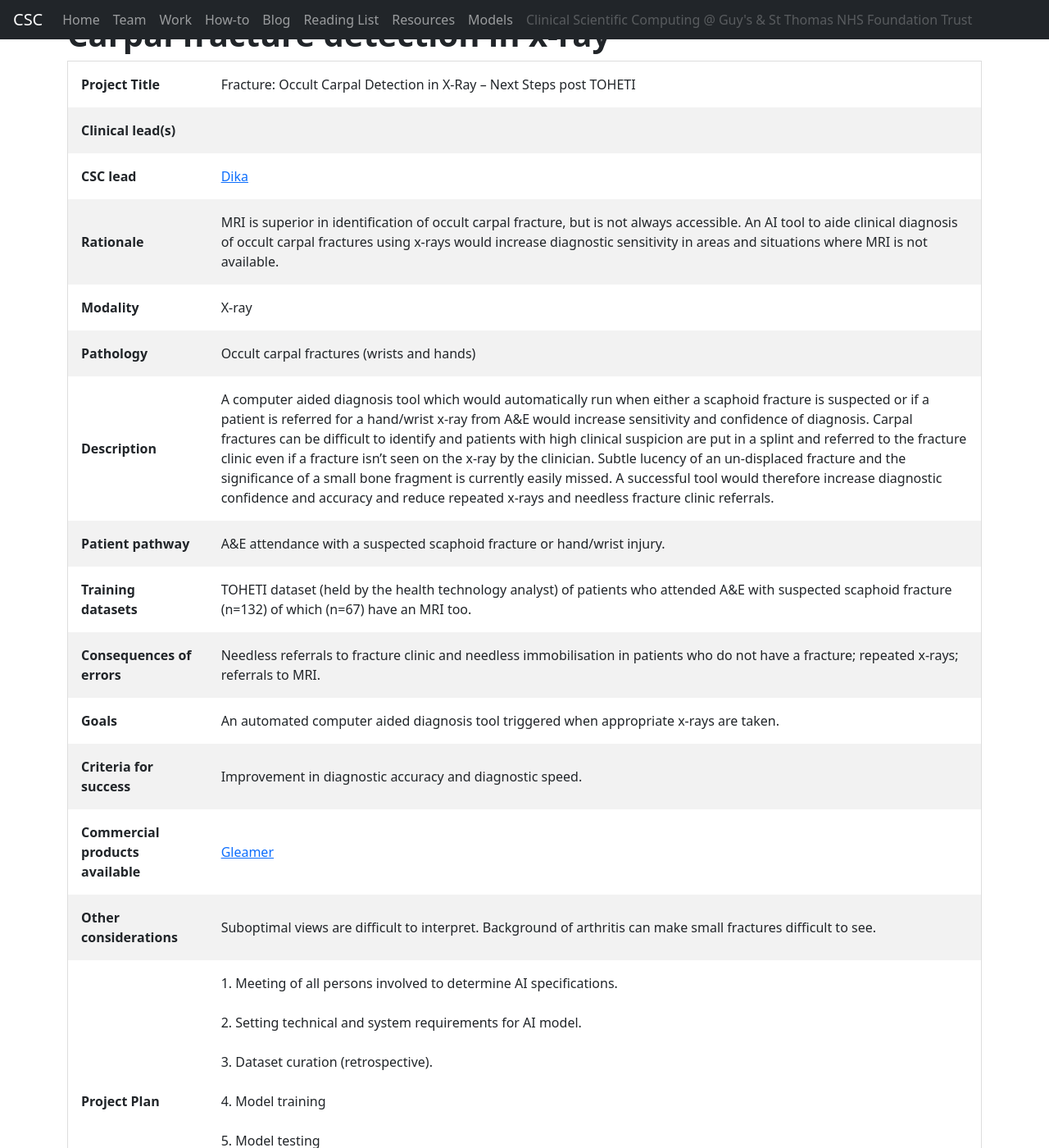
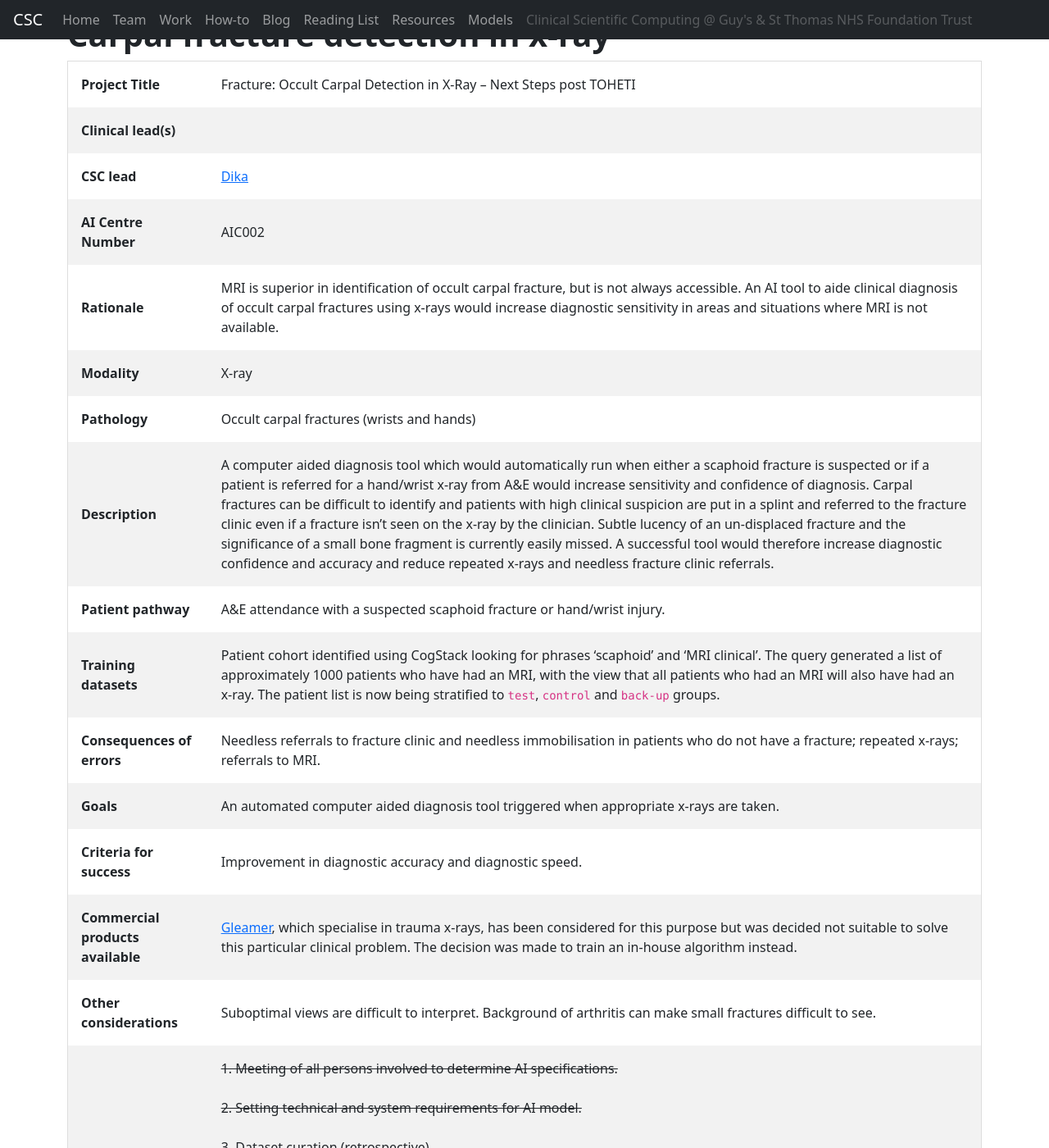
Before and after one commit to GSTT-CSC/gstt-csc-old, a Jekyll site: the page built from projects/AIC002-occult-carpal-detection-xray.md, in a window 1280 px wide and 1400 px high, scrolled down 336 px. Shown: the whole window at 82% size. Built offline with Jekyll 4.4.1, drawn with Linux system fonts in a browser that asks for light colours.

Commit message:
Updates to kanban and osteoporosis and xray fracture projects
I've updated the kanban for AIC002, AIC003, AIC005 and AIC010 to reflect where they currently are in the lifecycle. Details to current project status added to AIC002 and AIC003. References added to both.

```diff
--- a/projects/AIC002-occult-carpal-detection-xray.md
+++ b/projects/AIC002-occult-carpal-detection-xray.md
@@ -9,16 +9,17 @@ description: What we'll do, are doing, have done
 | <b>Project Title</b> | Fracture: Occult Carpal Detection in X-Ray -- Next Steps post TOHETI |
 | <b>Clinical lead(s)</b> |  |
 | <b>CSC lead</b> | [Dika](/team/dika.html) |
+| <b>AI Centre Number</b> | AIC002 |
 | <b>Rationale</b> | MRI is superior in identification of occult carpal fracture, but is not always accessible. An AI tool to aide clinical diagnosis of occult carpal fractures using x-rays would increase diagnostic sensitivity in areas and situations where MRI is not available.  |
 | <b>Modality</b> | X-ray |
 | <b>Pathology</b> | Occult carpal fractures (wrists and hands) |
 | <b>Description</b> | A computer aided diagnosis tool which would automatically run when either a scaphoid fracture is suspected or if a patient is referred for a hand/wrist x-ray from A&E would increase sensitivity and confidence of diagnosis. Carpal fractures can be difficult to identify and patients with high clinical suspicion are put in a splint and referred to the fracture clinic even if a fracture isn’t seen on the x-ray by the clinician. Subtle lucency of an un-displaced fracture and the significance of a small bone fragment is currently easily missed. A successful tool would therefore increase diagnostic confidence and accuracy and reduce repeated x-rays and needless fracture clinic referrals. |
 | <b>Patient pathway</b> | A&E attendance with a suspected scaphoid fracture or hand/wrist injury. |
-| <b>Training datasets</b> | TOHETI dataset (held by the health technology analyst) of patients who attended A&E with suspected scaphoid fracture (n=132) of which (n=67) have an MRI too. |
+| <b>Training datasets</b> | Patient cohort identified using CogStack looking for phrases 'scaphoid' and 'MRI clinical'. The query generated a list of approximately 1000 patients who have had an MRI, with the view that all patients who had an MRI will also have had an x-ray. The patient list is now being stratified to `test`, `control` and `back-up` groups. |
 | <b>Consequences of errors</b> | Needless referrals to fracture clinic and needless immobilisation in patients who do not have a fracture; repeated x-rays; referrals to MRI. |
 | <b>Goals</b> | An automated computer aided diagnosis tool triggered when appropriate x-rays are taken. |
 | <b>Criteria for success</b> | Improvement in diagnostic accuracy and diagnostic speed. |
-| <b>Commercial products available</b> | <a href="http://www.gleamer.ai/"> Gleamer </a> |
+| <b>Commercial products available</b> | <a href="http://www.gleamer.ai/">Gleamer</a>, which specialise in trauma x-rays, has been considered for this purpose but was decided not suitable to solve this particular clinical problem. The decision was made to train an in-house algorithm instead. |
 | <b>Other considerations</b> | Suboptimal views are difficult to interpret. Background of arthritis can make small fractures difficult to see. |
-| <b>Project Plan</b> | 1.	Meeting of all persons involved to determine AI specifications. <br><br> 2.	Setting technical and system requirements for AI model. <br> <br> 3. Dataset curation (retrospective). <br><br> 4.	Model training<br><br>5.	Model testing <br><br>6.	Implementation <br><br>7. Audit|
-| <b>References</b> |  |
+| <b>Project Plan</b> | <strike>1.	Meeting of all persons involved to determine AI specifications. <br><br> 2.	Setting technical and system requirements for AI model. </strike> <br> <br> 3. Dataset curation (retrospective). <br><br> 4.	Model training<br><br>5.	Model testing <br><br>6.	Implementation <br><br>7. Audit|
+| <b>References</b> | <a href="https://online.boneandjoint.org.uk/doi/full/10.1302/0301-620X.101B8.BJJ-2018-1590.R1"> TOHETI trial results </a> |
```
Also changed, not shown: _data/work.yml (+5 -5 lines), projects/AIC003-osteoporosis.md (+4 -3 lines).
